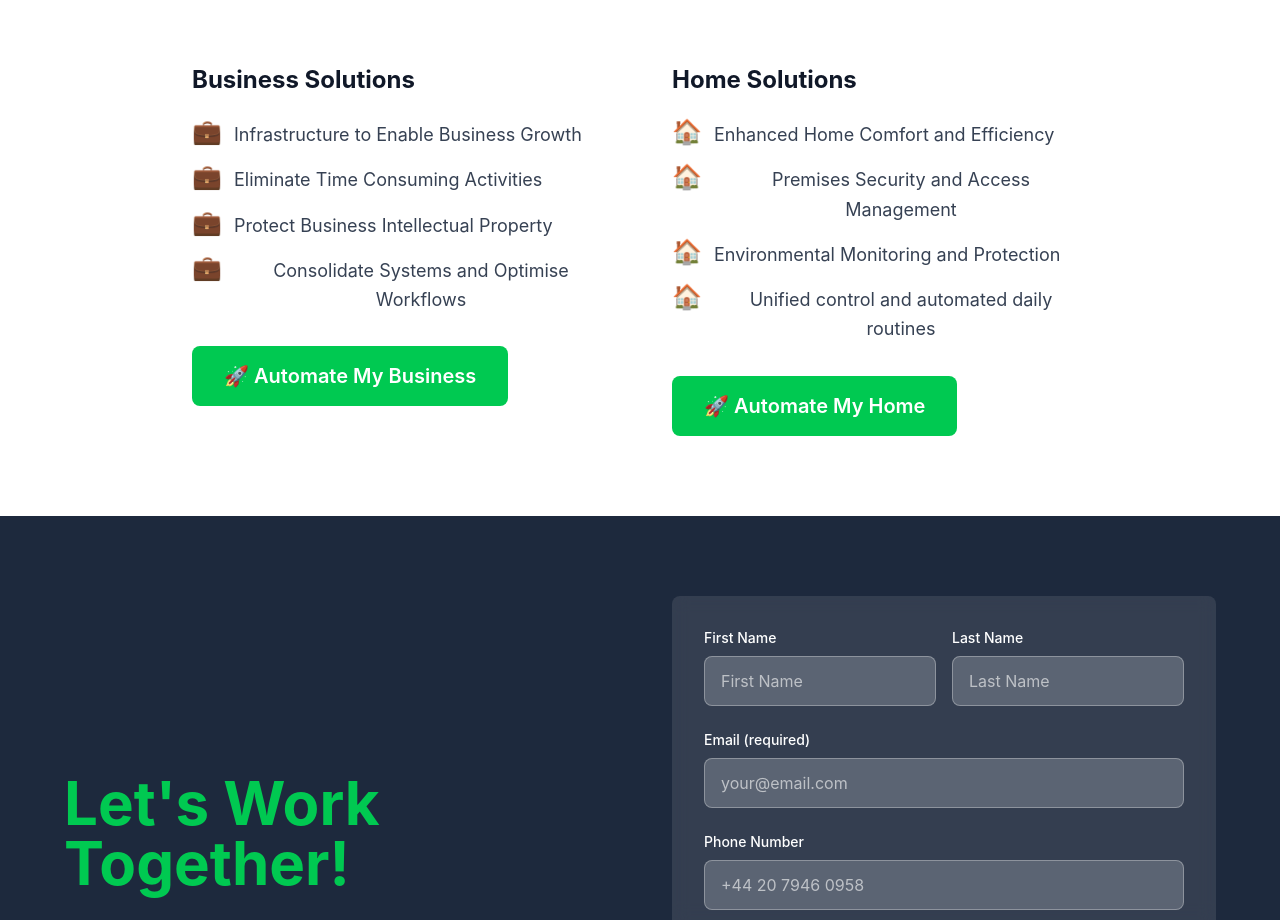
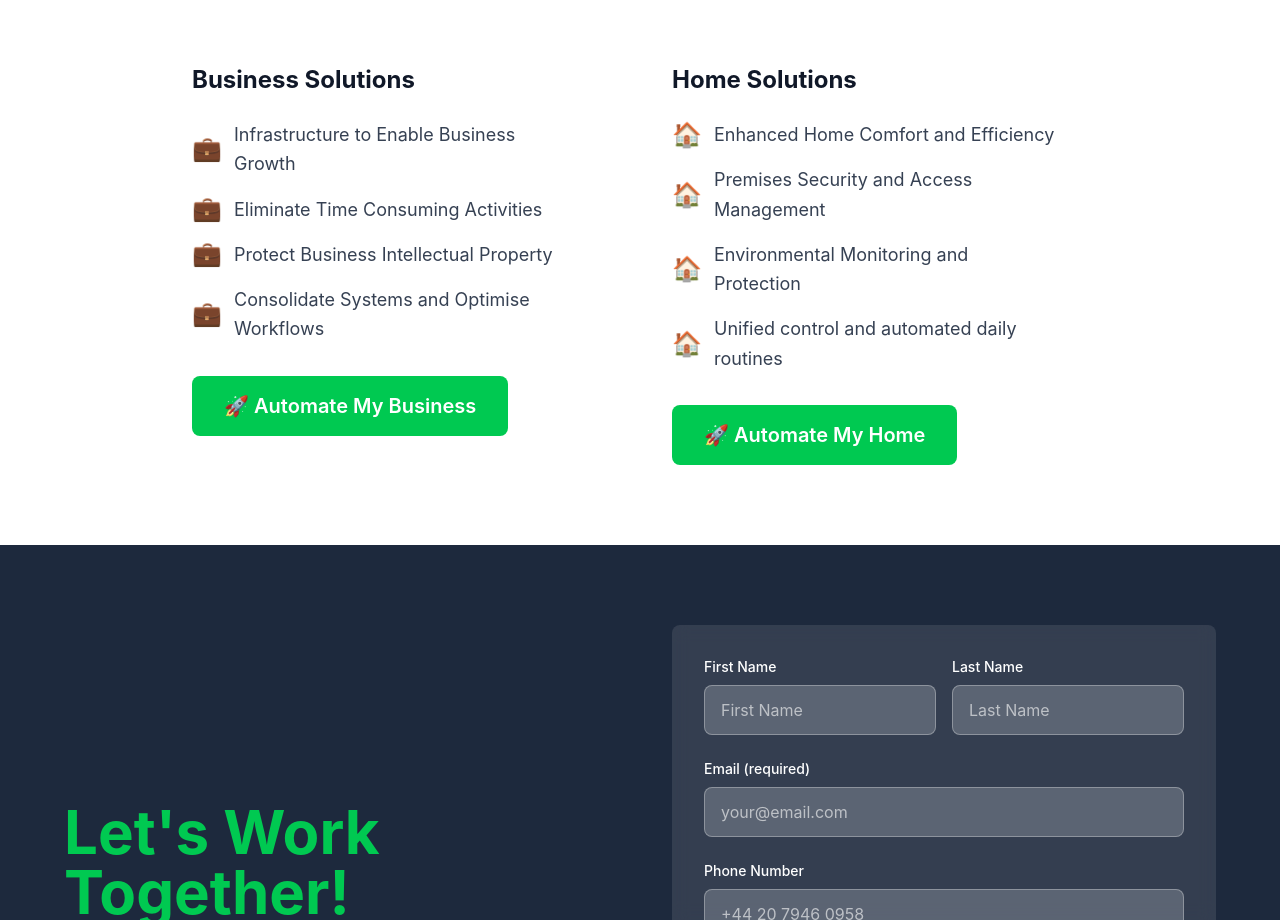
Before and after one commit to DataSolace/datasolace.com, a Next.js app: page / in a window 1280 px wide. Shown: the part 1092-2012 px from the top of the page. Built offline with nearby package versions, Linux system fonts and the light colour scheme.

Commit message:
refactor: improve alignment and styling of feature lists on homepage
- Update list item alignment to use flexbox for better consistency
- Adjust text alignment and spacing for improved readability in business and home solutions sections

```diff
--- a/src/app/page.tsx
+++ b/src/app/page.tsx
@@ -126,22 +126,22 @@ export default function Home() {
               {/* Business Features */}
               <div>
                 <h3 className="text-2xl font-bold text-gray-900 mb-6 text-center md:text-left">Business Solutions</h3>
-                <ul className="space-y-4 mb-8">
-                  <li className="flex justify-center md:justify-start">
-                    <span className="text-2xl mr-3 leading-none">💼</span>
-                    <span className="text-lg text-gray-700 leading-relaxed">Infrastructure to Enable Business Growth</span>
+                <ul className="space-y-4 mb-8 max-w-sm mx-auto md:mx-0">
+                  <li className="flex items-center">
+                    <span className="text-2xl mr-3 leading-none flex-shrink-0">💼</span>
+                    <span className="text-lg text-gray-700 leading-relaxed text-left">Infrastructure to Enable Business Growth</span>
                   </li>
-                  <li className="flex justify-center md:justify-start">
-                    <span className="text-2xl mr-3 leading-none">💼</span>
-                    <span className="text-lg text-gray-700 leading-relaxed">Eliminate Time Consuming Activities</span>
+                  <li className="flex items-center">
+                    <span className="text-2xl mr-3 leading-none flex-shrink-0">💼</span>
+                    <span className="text-lg text-gray-700 leading-relaxed text-left">Eliminate Time Consuming Activities</span>
                   </li>
-                  <li className="flex justify-center md:justify-start">
-                    <span className="text-2xl mr-3 leading-none">💼</span>
-                    <span className="text-lg text-gray-700 leading-relaxed">Protect Business Intellectual Property</span>
+                  <li className="flex items-center">
+                    <span className="text-2xl mr-3 leading-none flex-shrink-0">💼</span>
+                    <span className="text-lg text-gray-700 leading-relaxed text-left">Protect Business Intellectual Property</span>
                   </li>
-                  <li className="flex justify-center md:justify-start">
-                    <span className="text-2xl mr-3 leading-none">💼</span>
-                    <span className="text-lg text-gray-700 leading-relaxed">Consolidate Systems and Optimise Workflows</span>
+                  <li className="flex items-center">
+                    <span className="text-2xl mr-3 leading-none flex-shrink-0">💼</span>
+                    <span className="text-lg text-gray-700 leading-relaxed text-left">Consolidate Systems and Optimise Workflows</span>
                   </li>
                 </ul>
                 <div className="text-center md:text-left">
@@ -154,22 +154,22 @@ export default function Home() {
               {/* Home Features */}
               <div>
                 <h3 className="text-2xl font-bold text-gray-900 mb-6 text-center md:text-left">Home Solutions</h3>
-                <ul className="space-y-4 mb-8">
-                  <li className="flex justify-center md:justify-start">
-                    <span className="text-2xl mr-3 leading-none">🏠</span>
-                    <span className="text-lg text-gray-700 leading-relaxed">Enhanced Home Comfort and Efficiency</span>
+                <ul className="space-y-4 mb-8 max-w-sm mx-auto md:mx-0">
+                  <li className="flex items-center">
+                    <span className="text-2xl mr-3 leading-none flex-shrink-0">🏠</span>
+                    <span className="text-lg text-gray-700 leading-relaxed text-left">Enhanced Home Comfort and Efficiency</span>
                   </li>
-                  <li className="flex justify-center md:justify-start">
-                    <span className="text-2xl mr-3 leading-none">🏠</span>
-                    <span className="text-lg text-gray-700 leading-relaxed">Premises Security and Access Management</span>
+                  <li className="flex items-center">
+                    <span className="text-2xl mr-3 leading-none flex-shrink-0">🏠</span>
+                    <span className="text-lg text-gray-700 leading-relaxed text-left">Premises Security and Access Management</span>
                   </li>
-                  <li className="flex justify-center md:justify-start">
-                    <span className="text-2xl mr-3 leading-none">🏠</span>
-                    <span className="text-lg text-gray-700 leading-relaxed">Environmental Monitoring and Protection</span>
+                  <li className="flex items-center">
+                    <span className="text-2xl mr-3 leading-none flex-shrink-0">🏠</span>
+                    <span className="text-lg text-gray-700 leading-relaxed text-left">Environmental Monitoring and Protection</span>
                   </li>
-                  <li className="flex justify-center md:justify-start">
-                    <span className="text-2xl mr-3 leading-none">🏠</span>
-                    <span className="text-lg text-gray-700 leading-relaxed">Unified control and automated daily routines</span>
+                  <li className="flex items-center">
+                    <span className="text-2xl mr-3 leading-none flex-shrink-0">🏠</span>
+                    <span className="text-lg text-gray-700 leading-relaxed text-left">Unified control and automated daily routines</span>
                   </li>
                 </ul>
                 <div className="text-center md:text-left">
```
